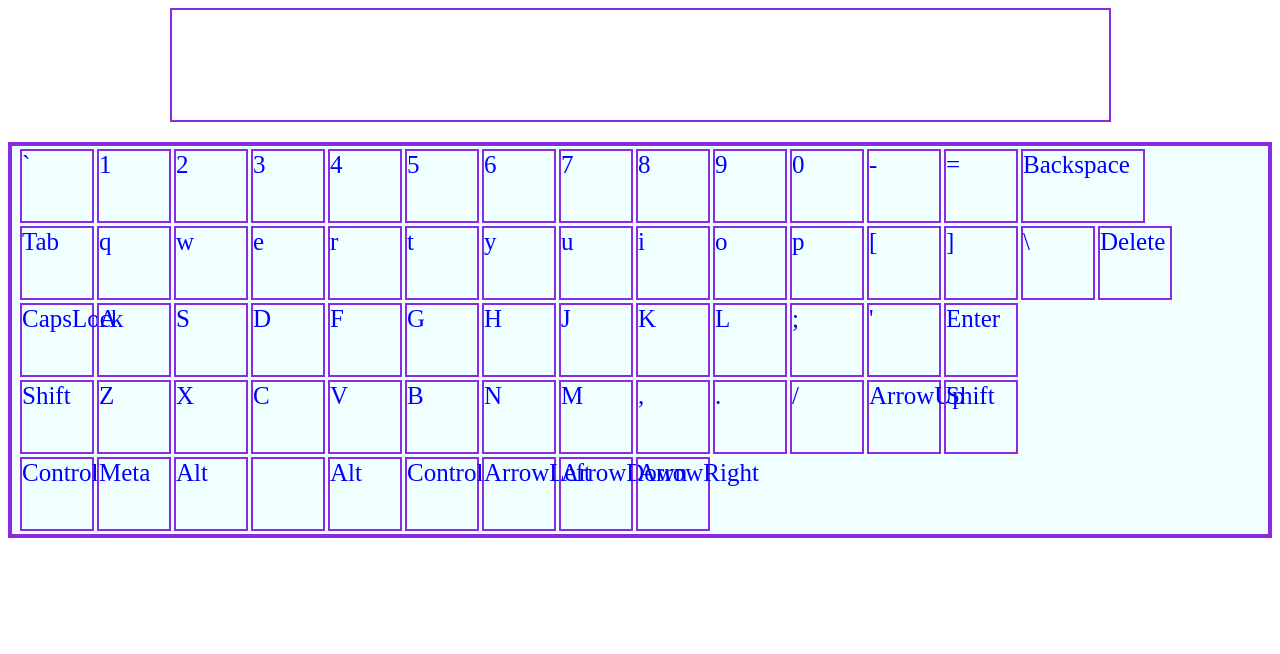
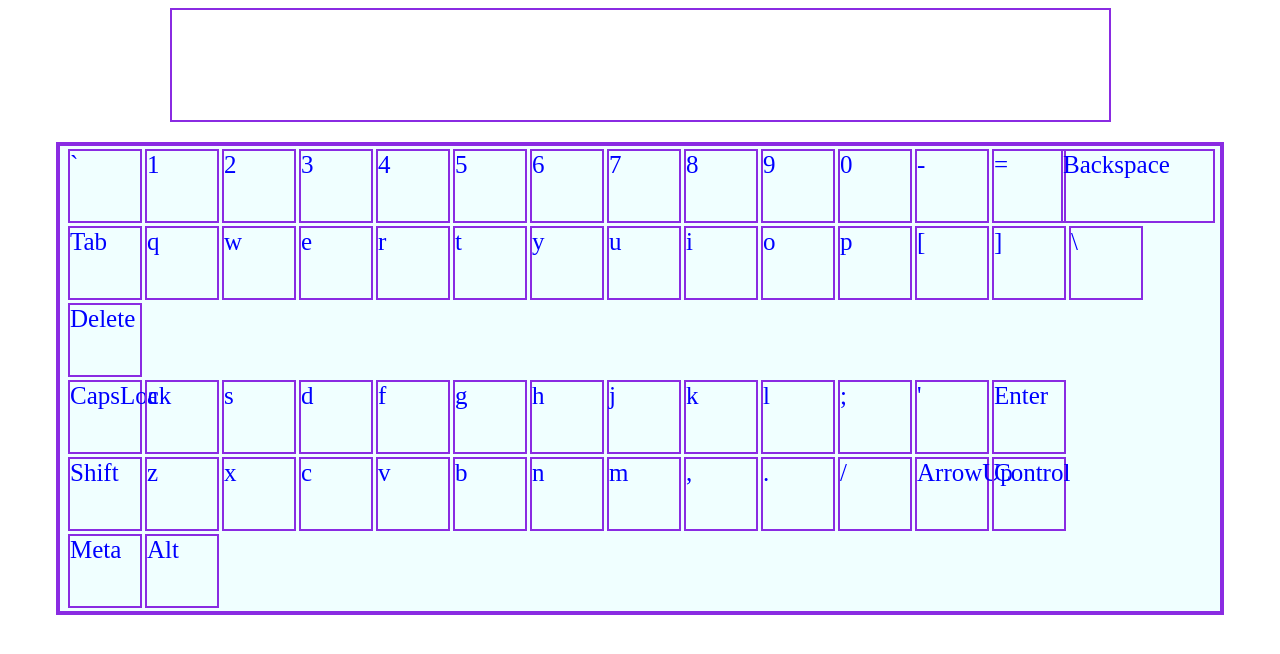
Before and after one commit to zubaryk/keyboard, a plain HTML site: page index.html in a window 1280 px wide. Drawn offline with Linux system fonts and the light colour scheme.

Commit message:
feat: add style special button

```diff
--- a/index.js
+++ b/index.js
@@ -14,41 +14,72 @@ document.onkeydown = function(event) {
 };
 */
 
-
-
-let base = ['`', '1', '2', '3', '4', '5', '6', '7', '8', '9', '0', '-', '=', 'Backspace', 'Tab', 'q', 'w', 'e', 'r', 't', 'y', 'u', 'i', 'o', 'p', '[', ']', '\\', 'Delete', 'CapsLock', 'A', 'S', 'D', 'F', 'G', 'H', 'J', 'K', 'L', ';', "'", 'Enter', 'Shift', 'Z', 'X', 'C', 'V', 'B', 'N', 'M', ',', '.', '/', 'ArrowUp', 'Shift', 'Control', 'Meta', 'Alt', ' ', 'Alt', 'Control', 'ArrowLeft', 'ArrowDown', 'ArrowRight'];
-
+let base = ['`', '1', '2', '3', '4', '5', '6', '7', '8', '9', '0', '-', '=', 'Tab', 'q', 'w', 'e', 'r', 't', 'y', 'u', 'i', 'o', 'p', '[', ']', '\\', 'Delete', 'CapsLock', 'a', 's', 'd', 'f', 'g', 'h', 'j', 'k', 'l', ';', "'", 'Enter', 'Shift', 'z', 'x', 'c', 'v', 'b', 'n', 'm', ',', '.', '/', 'ArrowUp', 'Control', 'Meta', 'Alt'];
+let specialButton =['Backspace'];
 
 function init() {
     let out = '';
     for (let i = 0; i < base.length; i++) {
-        if (i == 13) {
-            out +='<div class="btn-special" data="'+ base[i] +'">' + base[i] + '</div>';
-        }
-        if (i == 14 || i == 29 || i == 42 || i == 55 ) {
+        if (i == 13 || i == 28 || i == 41 || i == 54 ) {
             out += '<div class="clearfix"></div>';
         }
-        if (i !== 13) {
             out +='<div class="btn" data="'+ base[i] +'">' + base[i] + '</div>';
         }
-    }
-document.querySelector('#keyboard').innerHTML = out;
+        for (let i = 0; i < specialButton.length; i++) {
+            out +='<div class="btn-special" data="'+ specialButton[i] +'">' + specialButton[i] + '</div>';
+        }
+
+    document.querySelector('#keyboard').innerHTML = out;
 }
 init();
 
 
-
 document.onkeydown = function(event) {
-    document.querySelector(' #keyboard .btn-special[data="'+ event.key +'"]').classList.add('active');
-
     document.querySelector(' #keyboard .btn[data="'+ event.key +'"]').classList.add('active');
-
 };
 
 
 document.onkeyup = function(event) {
     document.querySelector(' #keyboard .btn[data="'+ event.key +'"]').classList.remove('active');
 }
+
+
+
+
+
+/*
+document.onkeydown = function(event) {
+    document.querySelector(' #keyboard .btn-special[data="'+ event.key +'"]').classList.add('active');
+};
+
+document.onkeyup = function(event) {
+    document.querySelector(' #keyboard .btn-special[data="'+ event.key +'"]').classList.remove('active');
+}
+
+
+
+
+
+
+
+
+
+
+
+
+
+
+/*
+document.querySelectorAll('#keyboard .btn').forEach(function(element) {
+    element.onclick = function(event) {
+        document.querySelectorAll('#keyboard .btn').forEach(function(element) {
+            element.classList.remove('active');
+        }
+        )
+        let mouse = this.getAttribute('data');
+        this.classList.add('active');
+    }
+})
 
 
 
--- a/style.css
+++ b/style.css
@@ -11,7 +11,7 @@
 }
 
 #keyboard {
-    width: auto;
+    width: 1150px;
     height: auto;
     border: 4px solid blueviolet;
     padding: 0px 5px 3px;
@@ -19,6 +19,7 @@
     background-color: azure;
     display: flex;
     flex-wrap: wrap;
+    position: relative;
 }
 
 .btn {
@@ -32,8 +33,12 @@
     color: blue;
 }
 
+.btn:active {
+    background-color: rgba(0, 195, 255, 0.267);
+}
+
 .btn-special {
-    width: 120px;
+    width: 150px;
     height: 70px;
     border: 2px solid blueviolet;
     margin-left: 3px;
@@ -41,10 +46,16 @@
     align-items: center;
     font-size: 25px;
     color: blue;
+    position: absolute;
+    top: 0;
+    right: 5px;
 }
 
+
+
+
 .active {
-    background-color: blue;
+    background-color: rgba(0, 195, 255, 0.267);
 }
 
 .clearfix {
```
